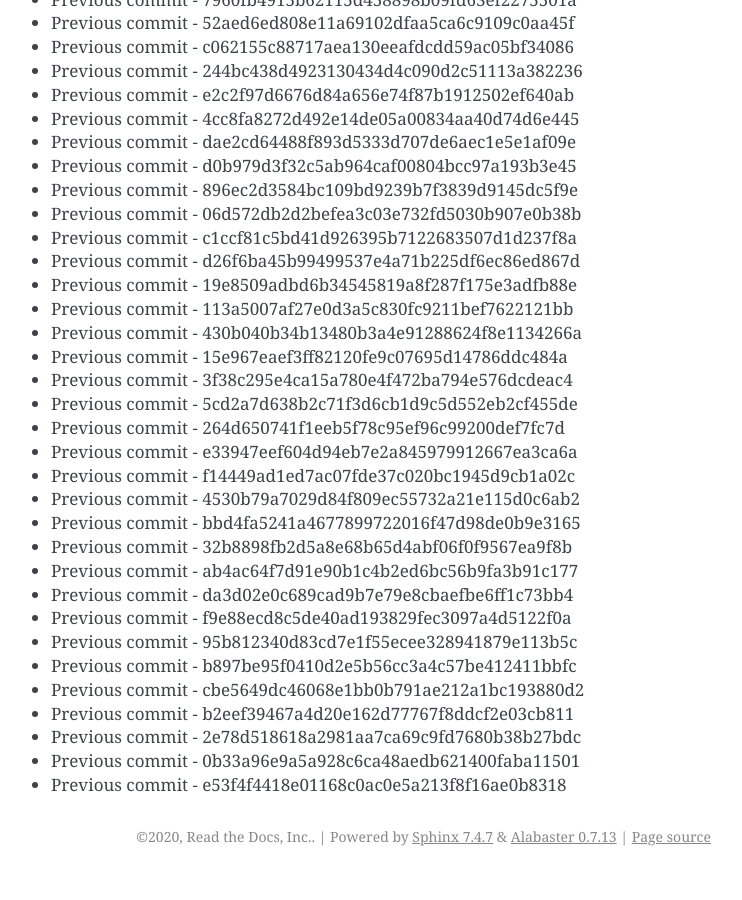
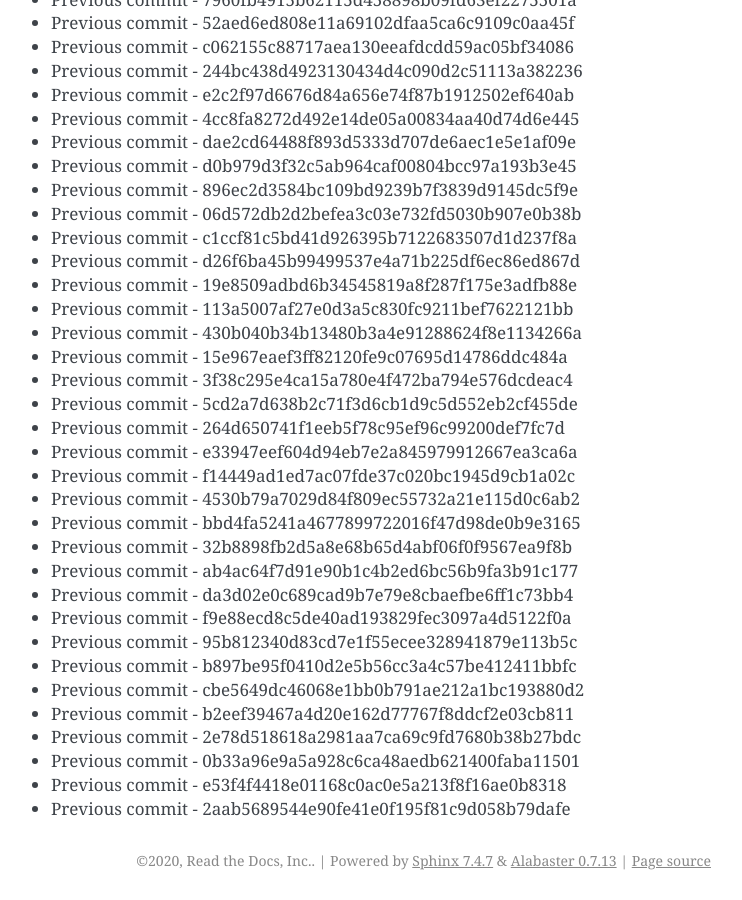
Before and after one commit to readthedocs/rtd-git-stresstest, a Sphinx documentation site: the page built from docs/updates.rst, in a window 1280 px wide and 900 px high, scrolled down 77377 px. Shown: the whole window, without its empty margins (399-1141 px from the left). Built offline with Sphinx 7.4.7, drawn with Linux system fonts in a browser that asks for light colours; before the commit the page ends 78253 px from its top, so only the background shows below that.

Commit message:
Generating commit from previous: 2aab5689544e90fe41e0f195f81c9d058b79dafe

```diff
--- a/docs/updates.rst
+++ b/docs/updates.rst
@@ -3283,3 +3283,4 @@ It can be tested for any performance characteristics.
 * Previous commit - 2e78d518618a2981aa7ca69c9fd7680b38b27bdc
 * Previous commit - 0b33a96e9a5a928c6ca48aedb621400faba11501
 * Previous commit - e53f4f4418e01168c0ac0e5a213f8f16ae0b8318
+* Previous commit - 2aab5689544e90fe41e0f195f81c9d058b79dafe
```
